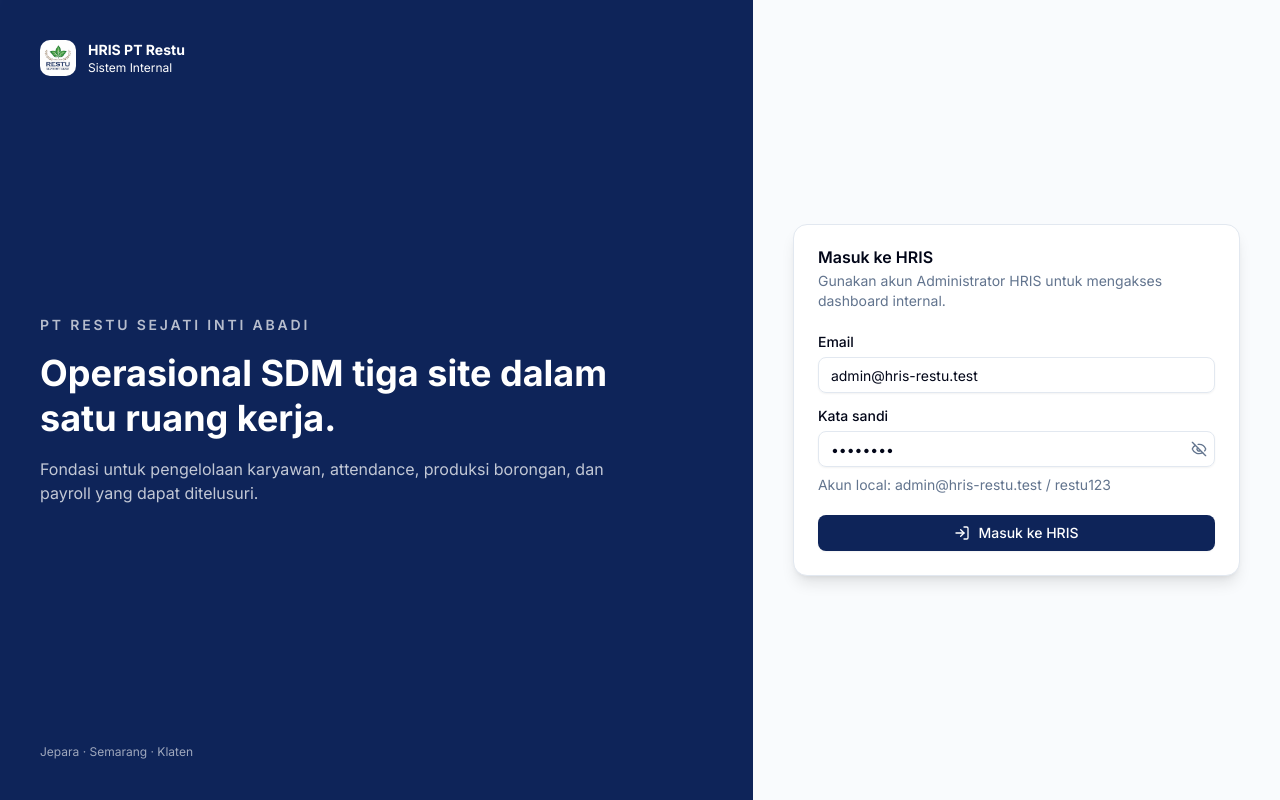
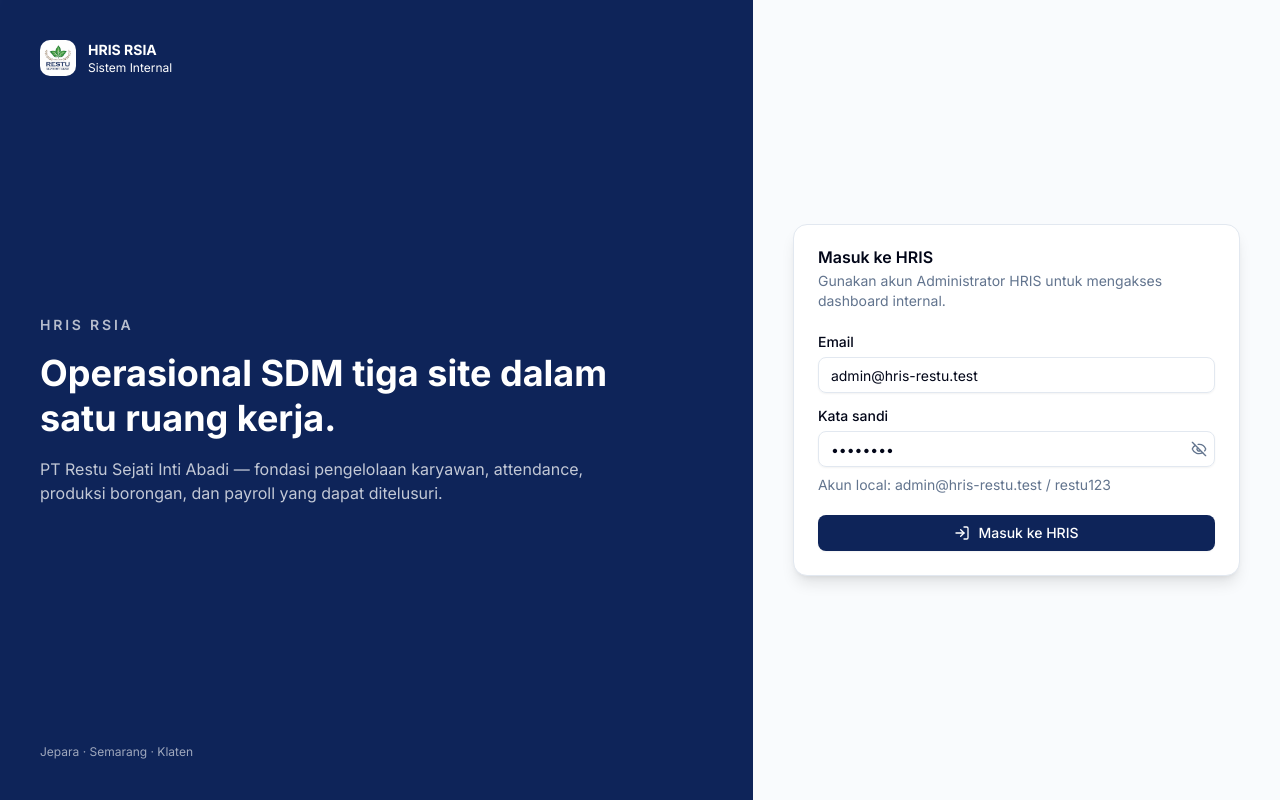
Before and after one commit to ariesatriananta/hris-restu, a React (Vite) app: page /401 in a window 1280 px wide. Both pictures are taken after a click on the button "Masuk ke HRIS". Built offline with nearby package versions, Linux system fonts and the light colour scheme; no server answers.

Commit message:
change brand

```diff
--- a/index.html
+++ b/index.html
@@ -3,8 +3,8 @@
   <head>
     <meta charset="UTF-8" />
     <meta name="viewport" content="width=device-width, initial-scale=1.0" />
-    <title>HRIS PT Restu</title>
-    <meta name="title" content="HRIS PT Restu" />
+    <title>HRIS RSIA</title>
+    <meta name="title" content="HRIS RSIA" />
     <meta
       name="description"
       content="Sistem HRIS internal PT Restu Sejati Inti Abadi."
--- a/src/components/app-brand.tsx
+++ b/src/components/app-brand.tsx
@@ -1,5 +1,6 @@
 import { useState } from 'react'
 import { Link } from '@tanstack/react-router'
+import { APP_NAME, APP_SHORT_NAME } from '@/lib/app-branding'
 import { cn } from '@/lib/utils'
 
 interface AppBrandProps {
@@ -13,24 +14,24 @@ export function AppBrand({ compact = false, className }: AppBrandProps) {
   return (
     <Link
       to='/'
-      aria-label='HRIS PT Restu'
+      aria-label={APP_NAME}
       className={cn('flex min-w-0 items-center gap-3', className)}
     >
       <div className='flex size-9 shrink-0 items-center justify-center overflow-hidden rounded-lg bg-primary text-[10px] font-black tracking-wider text-primary-foreground'>
         {!imageFailed ? (
           <img
             src='/brand/restu-logo.jpeg'
-            alt='Logo PT Restu'
+            alt={`Logo ${APP_NAME}`}
             className='h-full w-full object-contain'
             onError={() => setImageFailed(true)}
           />
         ) : (
-          'RESTU'
+          APP_SHORT_NAME
         )}
       </div>
       {!compact && (
         <div className='min-w-0 leading-tight'>
-          <p className='truncate text-sm font-bold'>HRIS PT Restu</p>
+          <p className='truncate text-sm font-bold'>{APP_NAME}</p>
           <p className='truncate text-xs text-muted-foreground'>
             Sistem Internal
           </p>
--- a/src/features/auth/auth-layout.tsx
+++ b/src/features/auth/auth-layout.tsx
@@ -1,3 +1,4 @@
+import { APP_NAME, COMPANY_NAME } from '@/lib/app-branding'
 import { AppBrand } from '@/components/app-brand'
 
 export function AuthLayout({ children }: { children: React.ReactNode }) {
@@ -7,14 +8,14 @@ export function AuthLayout({ children }: { children: React.ReactNode }) {
         <AppBrand className='[&_p]:text-primary-foreground' />
         <div className='max-w-xl space-y-4'>
           <p className='text-sm font-semibold tracking-[0.2em] text-primary-foreground/70 uppercase'>
-            PT Restu Sejati Inti Abadi
+            {APP_NAME}
           </p>
           <h1 className='text-4xl leading-tight font-bold'>
             Operasional SDM tiga site dalam satu ruang kerja.
           </h1>
           <p className='text-primary-foreground/75'>
-            Fondasi untuk pengelolaan karyawan, attendance, produksi borongan,
-            dan payroll yang dapat ditelusuri.
+            {COMPANY_NAME} &mdash; fondasi pengelolaan karyawan, attendance,
+            produksi borongan, dan payroll yang dapat ditelusuri.
           </p>
         </div>
         <p className='text-xs text-primary-foreground/60'>
--- a/src/features/employees/components/id-card.tsx
+++ b/src/features/employees/components/id-card.tsx
@@ -2,6 +2,7 @@ import { useEffect, useRef } from 'react'
 import JsBarcode from 'jsbarcode'
 import { Download, Printer } from 'lucide-react'
 import { toast } from 'sonner'
+import { APP_NAME } from '@/lib/app-branding'
 import { Button } from '@/components/ui/button'
 import type { Employee } from '../domain'
 
@@ -46,7 +47,7 @@ export function EmployeeIdCard({ employee }: { employee: Employee }) {
         <rect x="212" width="28" height="540" fill="${NAVY}"/>
         <image href="${logo}" x="74" y="45" width="100" height="100" preserveAspectRatio="xMidYMid meet"/>
         ${avatar}
-        <text x="120" y="475" text-anchor="middle" font-family="Arial" font-size="15" font-weight="700" letter-spacing="2" fill="#ffffff">HRIS PT RESTU</text>
+        <text x="120" y="475" text-anchor="middle" font-family="Arial" font-size="15" font-weight="700" letter-spacing="2" fill="#ffffff">${APP_NAME}</text>
         <text x="280" y="82" font-family="Arial" font-size="20" font-weight="700" fill="${GREEN}">KARTU IDENTITAS KARYAWAN</text>
         <text x="280" y="158" font-family="Arial" font-size="38" font-weight="700" fill="${NAVY}">${escapeXml(employee.fullName)}</text>
         <text x="280" y="205" font-family="Arial" font-size="23" fill="#334155">${escapeXml(employee.employeeNumber)} · Site ${escapeXml(employee.site)}</text>
@@ -77,7 +78,7 @@ export function EmployeeIdCard({ employee }: { employee: Employee }) {
         <div className='flex flex-col items-center justify-between bg-primary p-4 text-center text-white'>
           <img
             src='/brand/restu-logo.jpeg'
-            alt='PT Restu'
+            alt={`Logo ${APP_NAME}`}
             className='size-14 rounded-full bg-white object-contain p-1'
           />
           {employee.photo?.temporaryUrl ? (
@@ -92,7 +93,7 @@ export function EmployeeIdCard({ employee }: { employee: Employee }) {
             </div>
           )}
           <span className='text-[9px] font-semibold tracking-wider'>
-            HRIS PT RESTU
+            {APP_NAME}
           </span>
         </div>
         <div className='flex flex-col justify-between p-5'>
--- /dev/null
+++ b/src/lib/app-branding.ts
@@ -0,0 +1,3 @@
+export const APP_NAME = 'HRIS RSIA'
+export const APP_SHORT_NAME = 'RSIA'
+export const COMPANY_NAME = 'PT Restu Sejati Inti Abadi'
```
Also changed, not shown: 3 other files (tests, documents, lock files or other folders).
